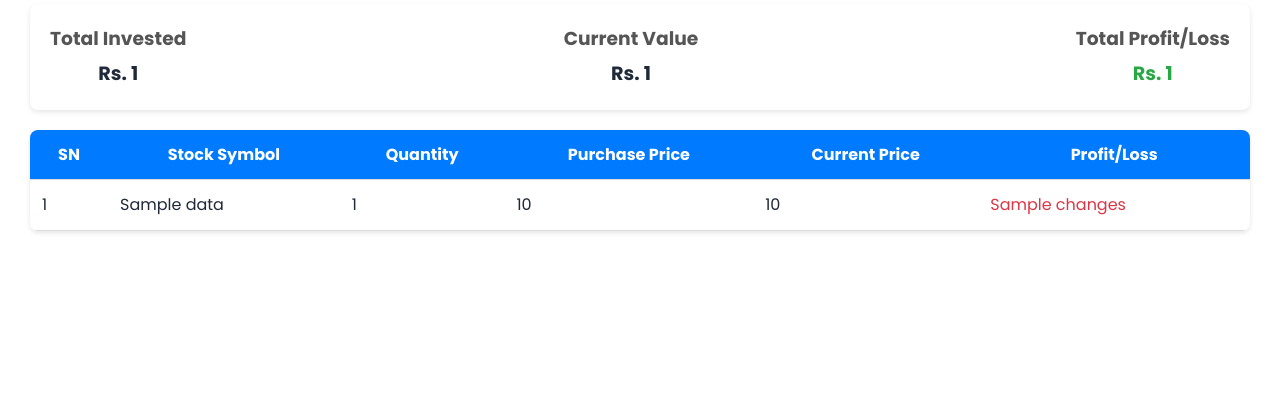
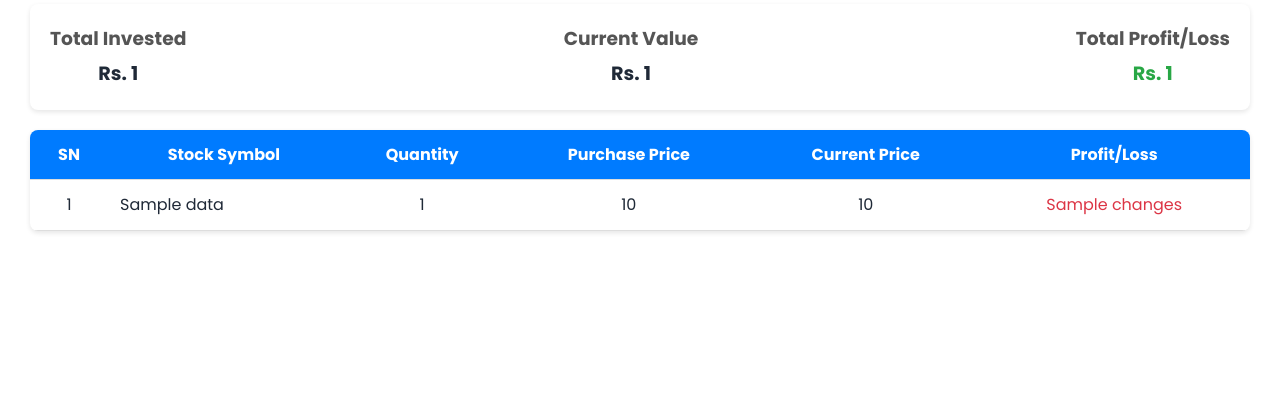
Before and after one commit to ghanteyyy/StockVault, a Django app: template templates/profit_loss.html in a window 1280 px wide. Shown: the part 189-603 px from the top of the page. Run offline with Django 5.2, Linux system fonts and the light colour scheme; the template is opened without the code that fills it: most values are stand-ins (such as "Sample title", 1, 10 or a date in 2020); some libraries are stand-ins or nearby versions.

Commit message:
Centered text for all td except for company names

```diff
--- a/static/css/profit_loss.css
+++ b/static/css/profit_loss.css
@@ -51,6 +51,11 @@ td {
     border-bottom: 1px solid #ddd;
 }
 
+td:not(:nth-child(2)) {
+    text-align: center;
+}
+
+
 th {
     background-color: #007bff;
     color: #fff;
```
